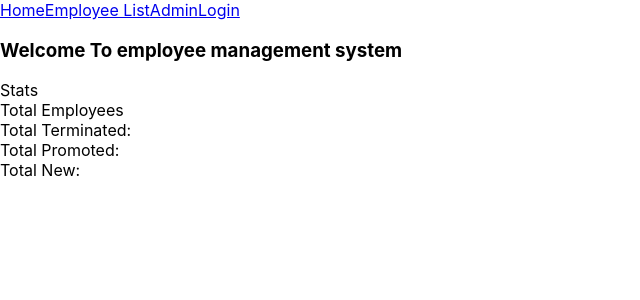
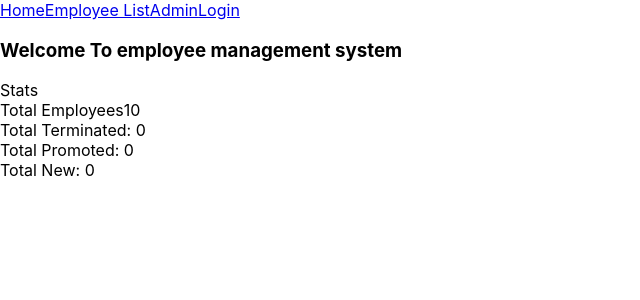
Before and after one commit to athul-23p/fw15_582_u5c3, a React (Create React App) app: page / in a window 1280 px wide. Shown: the top 300 px of the page, without its empty margins (0-640 px from the left). Built offline with nearby package versions, Linux system fonts and the light colour scheme; data requests are answered from the project's data file.

Commit message:
- home now displays employee stats

```diff
--- a/src/components/EmployeeList.jsx
+++ b/src/components/EmployeeList.jsx
@@ -2,6 +2,7 @@ export const EmployeeList = () => {
   return (
     <div className="list_container">
       {/* On clicking this card anywhere, user goes to user details */}
+
       <div className="employee_card">
         <img className="employee_image" />
         <span className="employee_name"></span>
--- a/src/components/Home.jsx
+++ b/src/components/Home.jsx
@@ -1,3 +1,6 @@
+import axios from "axios";
+import { useEffect,useState,useContext } from "react";
+import { EmployeeStatContext } from "../contexts/EmployeeStatContext";
 export const Home = () => {
   // create statistics for user.
   // get Total user count from DB,
@@ -10,23 +13,35 @@ export const Home = () => {
   //   terminated: 0, // inc when user in terminated
   //   promoted: 0,// inc when user in promoted
   //   total_new: 0,// inc when a new user in created
+  const {stats} = useContext(EmployeeStatContext);
+  const [totalEmployee,setTotalEmployee] = useState(0);
 
+  useEffect(() => {
+    axios.get("http://localhost:8080/employee")
+     .then(response => {
+       console.log(response);
+       setTotalEmployee(response.data.length);
+     })
+     .catch(error => { console.log(error)});
+  },[])
   return (
     <>
       <h3 className="welcome">Welcome To employee management system</h3>
       <div className="home">
         <span>Stats</span>
         <div>
-          Total Employees<span className="totalemp"></span>
+          Total Employees<span className="totalemp">{totalEmployee}</span>
         </div>
         <div>
-          Total Terminated: <span className="total_terminated"></span>
+          Total Terminated:{" "}
+          <span className="total_terminated">{stats.total_terminated}</span>
         </div>
         <div>
-          Total Promoted: <span className="total_promoted"></span>
+          Total Promoted:{" "}
+          <span className="total_promoted">{stats.total_promoted}</span>
         </div>
         <div>
-          Total New: <span className="total_new"></span>
+          Total New: <span className="total_new">{stats.total_new}</span>
         </div>
       </div>
     </>
--- /dev/null
+++ b/src/contexts/EmployeeStatContext.jsx
@@ -0,0 +1,17 @@
+import { createContext,useState } from "react";
+const EmployeeStatContext = createContext();
+
+const EmployeeStatContextProvider = ({children}) => {
+
+    const [stats,setStats] = useState({
+        total_terminated:0,
+        total_promoted:0,
+        total_new:0
+    });
+
+    const handleStats = (new_stats) => setStats(new_stats);
+
+    return <EmployeeStatContext.Provider value={{stats,handleStats}}>{children}</EmployeeStatContext.Provider>
+}
+
+export {EmployeeStatContext,EmployeeStatContextProvider};
--- a/src/index.js
+++ b/src/index.js
@@ -5,13 +5,16 @@ import App from "./App";
 import reportWebVitals from "./reportWebVitals";
 import { BrowserRouter } from "react-router-dom";
 import { AuthContextProvider } from "./contexts/AuthContext";
+import { EmployeeStatContextProvider } from "./contexts/EmployeeStatContext";
 const root = ReactDOM.createRoot(document.getElementById("root"));
 root.render(
   <React.StrictMode>
     <AuthContextProvider>
-      <BrowserRouter>
-        <App />
-      </BrowserRouter>
+      <EmployeeStatContextProvider>
+        <BrowserRouter>
+          <App />
+        </BrowserRouter>
+      </EmployeeStatContextProvider>
     </AuthContextProvider>
   </React.StrictMode>
 );
```
